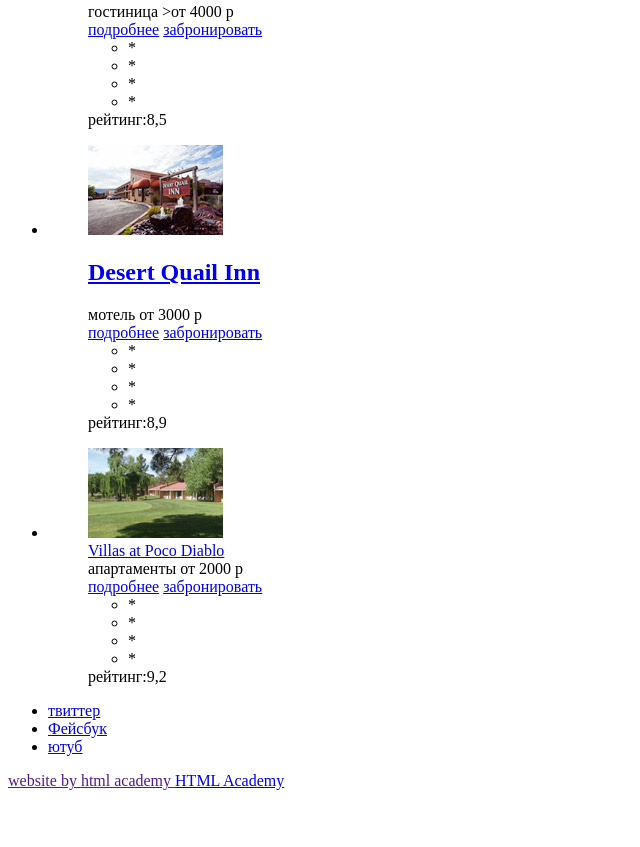
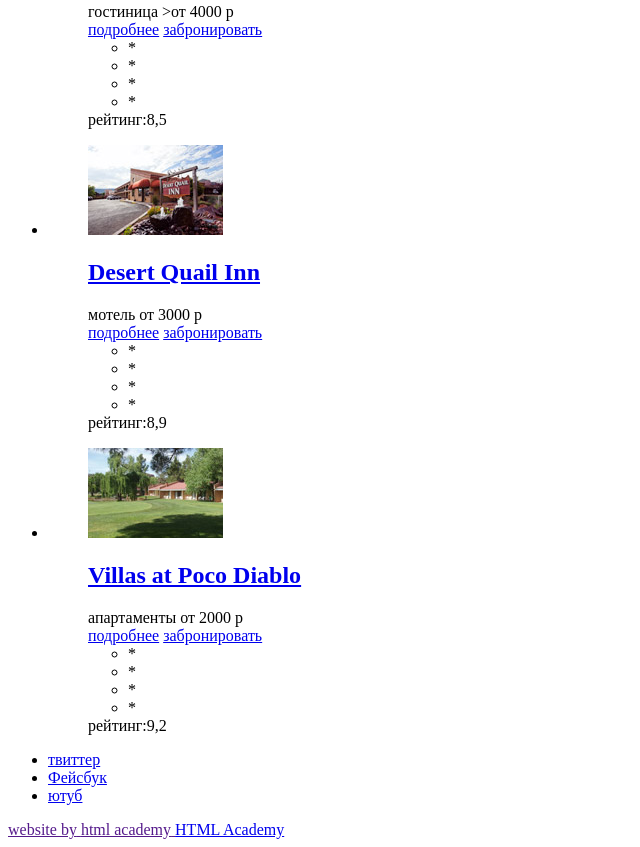
Before and after one commit to YuryKonyaev/202529-sedona-2, a plain HTML site: page hotel.html in a window 1280 px wide. Shown: the part 593-1440 px from the top of the page, without its empty margins (0-640 px from the left). Before the commit the page ends 1391 px from the top, so only its background shows below. Drawn offline with Linux system fonts and the light colour scheme.

Commit message:
правки h2 в figcaption

```diff
--- a/hotel.html
+++ b/hotel.html
@@ -111,7 +111,7 @@
               <img class="hotel-img" src="img/hotel-img3.jpg" width="135" heihgt="90" alt="картинка">
               <figcaption class="hotel-main">
                 <div class="hotel-info">
-                  <figcaption class="hotel-title"><a class="hotel-link" href="#">Villas at Poco Diablo</a></figcaption>
+                  <h2 class="hotel-title"><a class="hotel-link" href="#">Villas at Poco Diablo</a></h2>
                   <div class="hotel-inner">
                     <span class="hotel-accommodation">апартаменты</span>
                     <span class="hotel-price">от 2000 р</span>
```
